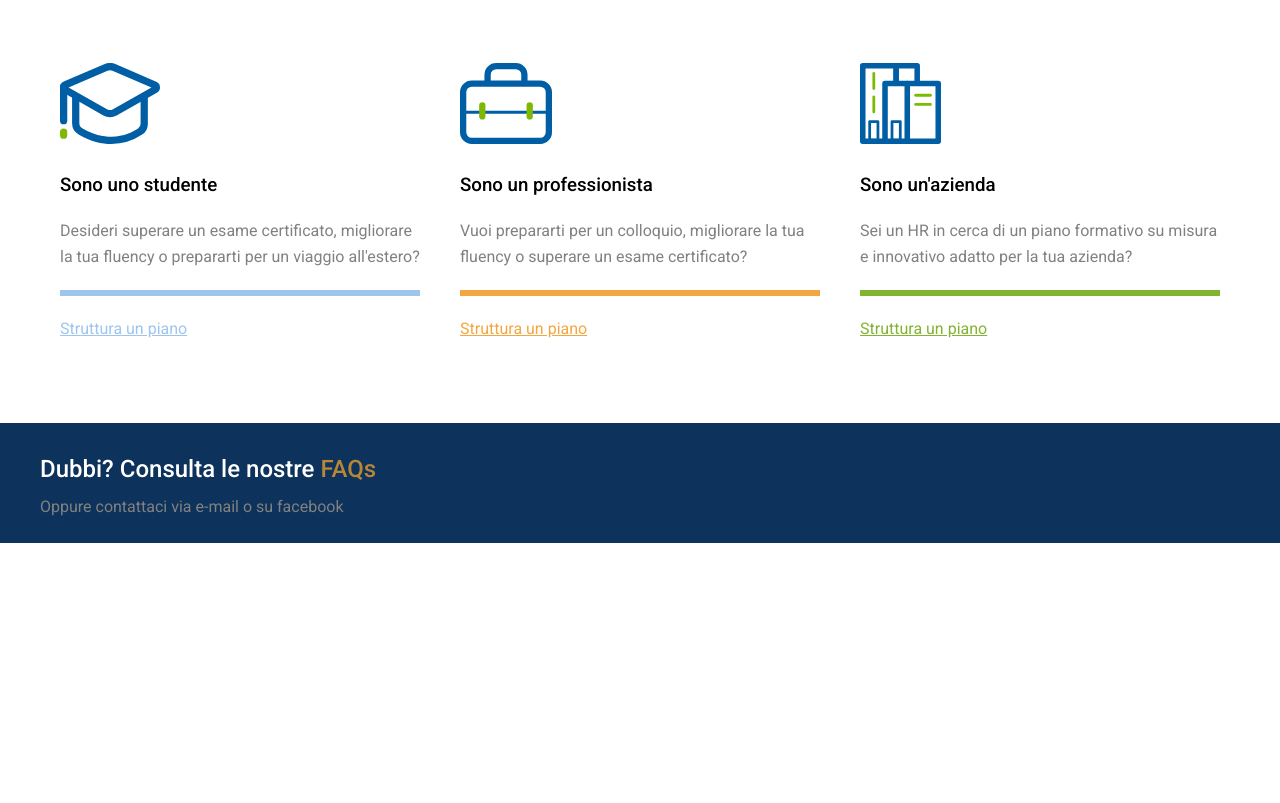
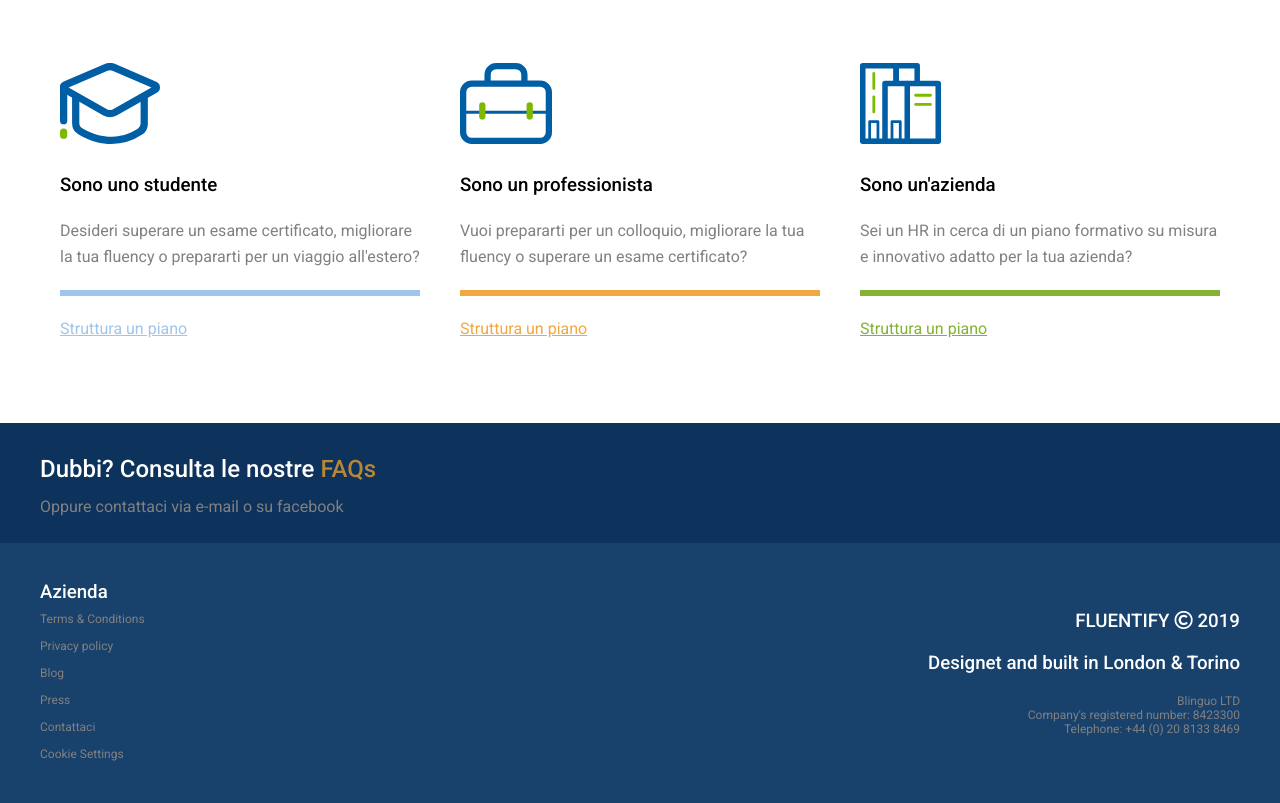
Before and after one commit to PriscoCoppola/htmlcss-fluentify, a plain HTML site: page index.html in a window 1280 px wide. Shown: the part 3024-3827 px from the top of the page. Before the commit the page ends 3567 px from the top, so only its background shows below. Drawn offline with Linux system fonts and the light colour scheme.

Commit message:
finish bonus

```diff
--- a/css/style.css
+++ b/css/style.css
@@ -309,6 +309,7 @@ footer .main-footer {
 
 .english-right a {
     text-decoration: none;
+    color: #9ec5ec;
 }
 
 .english-right {
@@ -338,8 +339,16 @@ footer .main-footer {
     color: #000;
 }
 
+.contained-pc h2 span {
+    color: #9bb14f;
+}
+
 .contained-pc .small {
     font-size: 12px;
+}
+
+.contained-pc a {
+    color: #9ec5ec;
 }
 
 /* Azienda */
@@ -467,3 +476,52 @@ footer .main-footer {
     content: 'FAQs';
     color: #b78636;
 }
+
+/* FOOTER 2 */
+footer .bg-footer {
+    height: 260px;
+    background-color: #18416b;
+}
+
+.bg-footer .container {
+    height: 100%;
+    position: relative;
+}
+
+.bg-footer .terms {
+    line-height: 26px;
+    position: absolute;
+    left: 0;
+    top: 50%;
+    transform: translateY(-50%);
+}
+
+.bg-footer .credit {
+    text-align: right;
+    position: absolute;
+    right: 0;
+    top: 50%;
+    transform: translateY(-50%);
+}
+
+.terms h3 {
+    color: #fff;
+}
+
+.terms li {
+    list-style: none;
+}
+
+.terms a {
+    text-decoration: none;
+    color: #818181;
+    font-size: 12px;
+}
+
+.credit h3 {
+    color: #fff;
+}
+
+.credit p {
+    font-size: 12px;
+}
--- a/index.html
+++ b/index.html
@@ -285,5 +285,45 @@
         </section>
     </main>
 
+    <!-- FOOTER 2 -->
+    <footer class="two">
+        <div class="bg-footer">
+            <div class="container clearfix">
+                <div class="terms float w-50">
+                    <h3>Azienda</h3>
+                    <ul>
+                        <li>
+                            <a href="#">Terms & Conditions</a>
+                        </li>
+                        <li>
+                            <a href="#">Privacy policy</a>
+                        </li>
+                        <li>
+                            <a href="#">Blog</a>
+                        </li>
+                        <li>
+                            <a href="#">Press</a>
+                        </li>
+                        <li>
+                            <a href="#">Contattaci</a>
+                        </li>
+                        <li>
+                            <a href="#">Cookie Settings</a>
+                        </li>
+                    </ul>
+                </div>
+                <div class="credit float w-50">
+                    <h3 class="mb">
+                        FLUENTIFY
+                        <span><i class="far fa-copyright"></i></span>
+                        2019</h3>
+                    <h3 class="mb">Designet and built in London & Torino</h3>
+                    <p>Blinguo LTD<br>
+                    Company's registered number: 8423300<br>
+                    Telephone: +44 (0) 20 8133 8469</p>
+                </div>
+            </div>
+        </div>
+    </footer>
 </body>
 </html>
```
